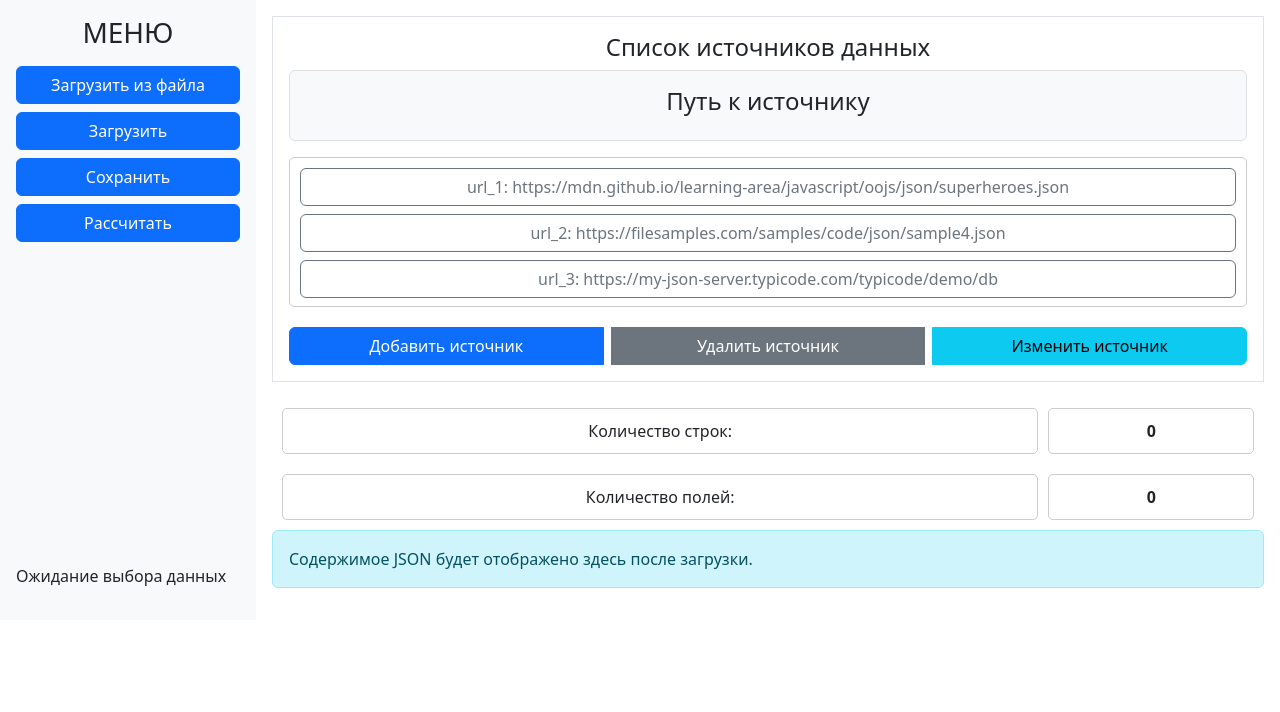
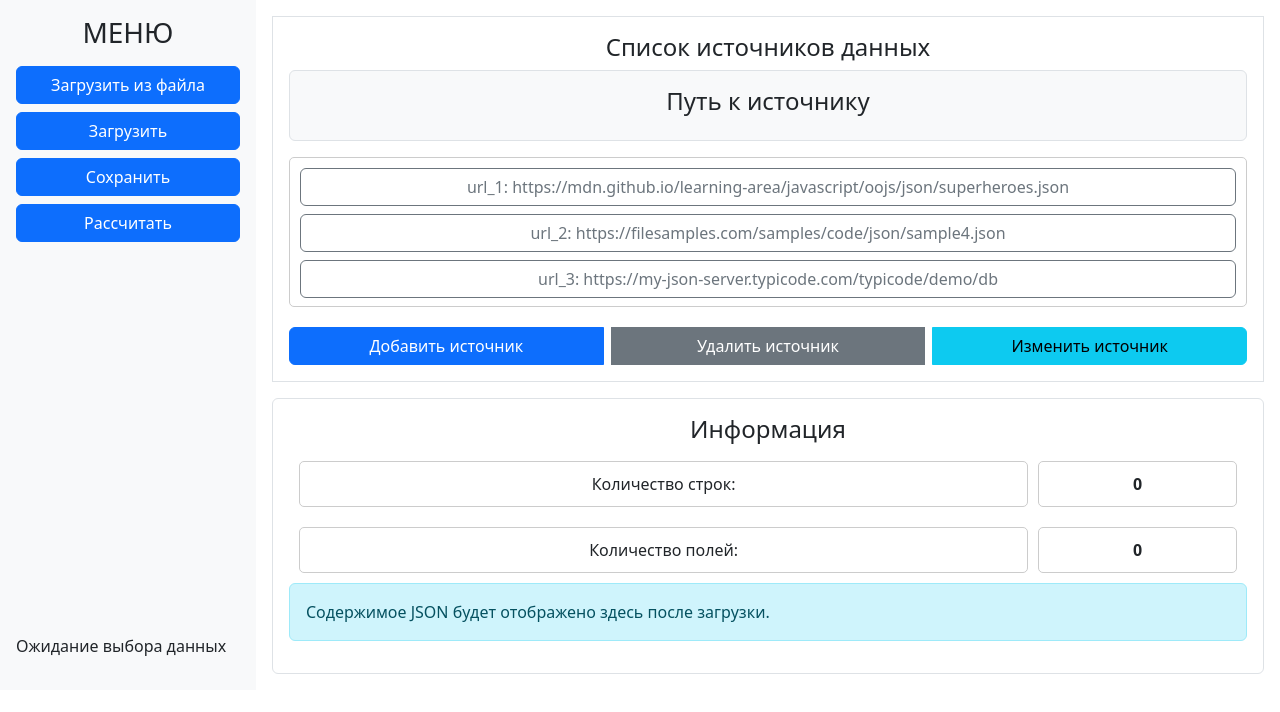
Before and after one commit to telsamar/learnjs, a React (Create React App) app in the folder reactjs/my-app/: page / in a window 1280 px wide. Shown: the top 712 px of the page. Built offline with nearby package versions, Linux system fonts and the light colour scheme.

Commit message:
Update InfoComponent.jsx

```diff
--- a/reactjs/my-app/src/components/interface/body/InfoComponent.jsx
+++ b/reactjs/my-app/src/components/interface/body/InfoComponent.jsx
@@ -5,7 +5,8 @@ import JSONComponent from './InfoComponent/JSONComponent';
 
 function InfoComponent(props) {
   return (
-    <div>
+    <div className="border rounded p-3">
+      <h4 className="text-center">Информация</h4>
       <CountRowComponent state={props.state} />
       <CountColumnComponent state={props.state} />
       <JSONComponent state={props.state} />
```
